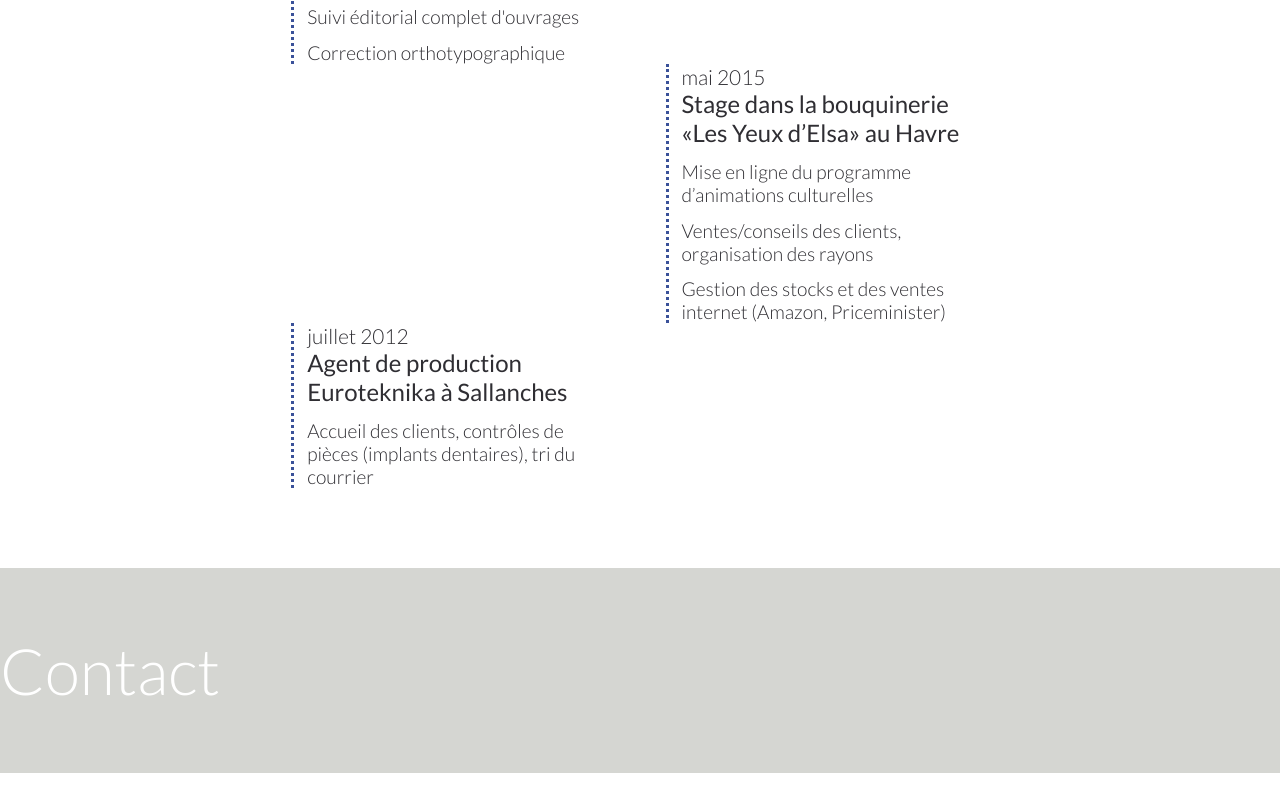
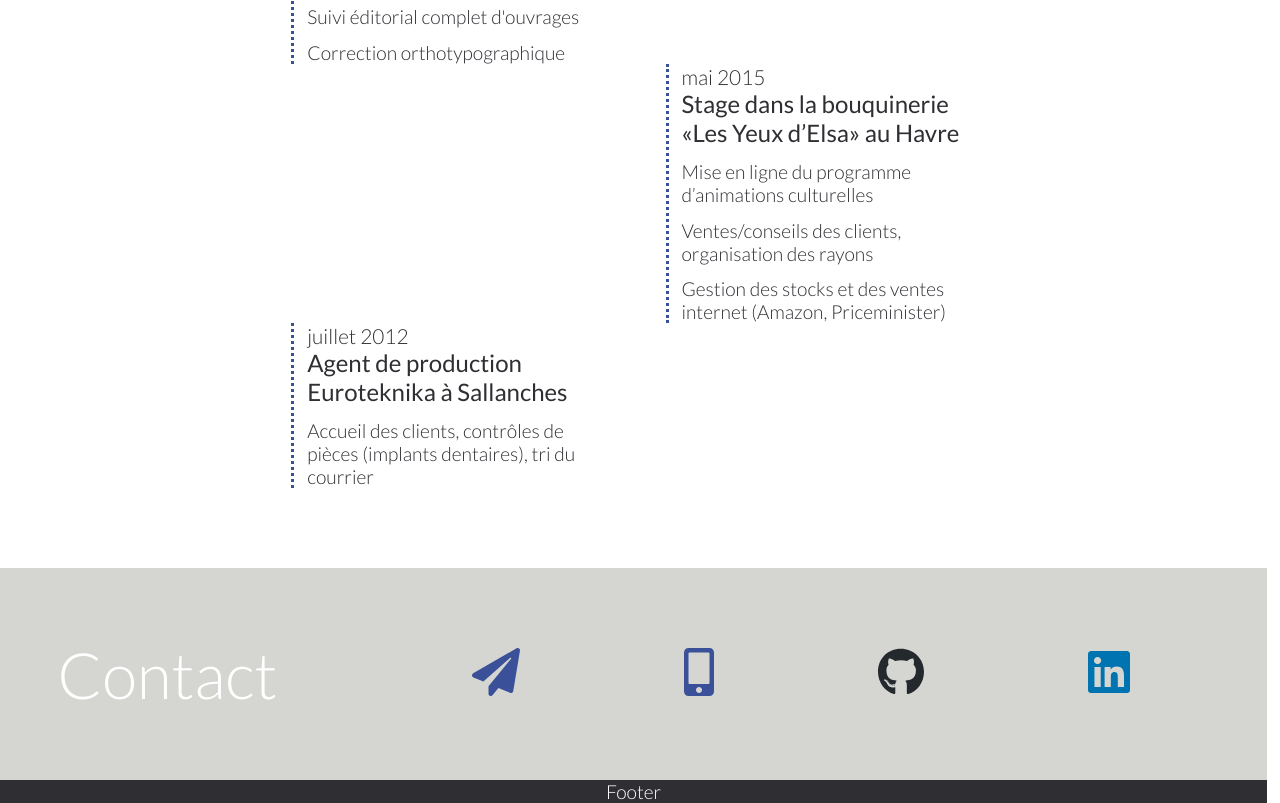
Before and after one commit to PaulineDesert/CV, a plain HTML site: page index.html in a window 1280 px wide. Shown: the part 5329-6132 px from the top of the page. Before the commit the page ends 6102 px from the top, so only its background shows below. Drawn offline with Linux system fonts and the light colour scheme.

Commit message:
Création contact, redirections externes + css

```diff
--- a/css/style.css
+++ b/css/style.css
@@ -271,7 +271,29 @@ p.xp {
 }
 .contact {
     background-color: #D5D6D2;
-    width: 100vw;
+    width: 99vw;
     display: inline-flex;
     margin-top: 10vh;
 }
+.contact .co,
+.contact .title {
+    display: block;
+    margin: auto;
+}
+.co img {
+    display: inline-flex;
+    height: 6vh;
+    margin: 10vh;
+}
+.footer {
+    background-color: #2F2E33;
+    width: 99vw;
+}
+h6 {
+    font-family: 'Lato', sans-serif;
+    font-size: 1.2rem;
+    font-weight: 300;
+    text-align: center;
+    color: #ffffff;
+    margin: 0;
+}
--- a/index.html
+++ b/index.html
@@ -151,10 +151,16 @@
             <div class="title">
                 <h3>Contact</h3>
             </div>
+            <div class="co">
+                <a href="mailto:pauline.desert@hotmail.fr" title="Me contacter par mail"><img src="img/paper-plane-solid.svg" /></a>
+                <a href="tel:0622258981" title="Me contacter par téléphone"><img src="img/mobile-alt-solid.svg" /></a>
+                <a href="https://github.com/PaulineDesert" target="-blank" title="Voir mes projets sur Github"><img src="img/github-brands.svg" /></a>
+                <a href="" title="Voir mon profil Linkedin"><img src="img/linkedin-brands.svg" /></a>
+            </div>
         </section>
     </main>
     <footer class="footer">
-
+        <h6>Footer</h6>
     </footer>
 </body>
 
```
Also changed, not shown: img/download-solid.svg (added), img/github-brands.svg (added), img/linkedin-brands.svg (added), img/mobile-alt-solid.svg (added), img/paper-plane-solid.svg (added).
